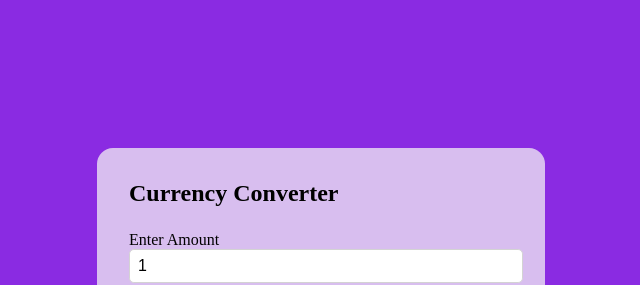
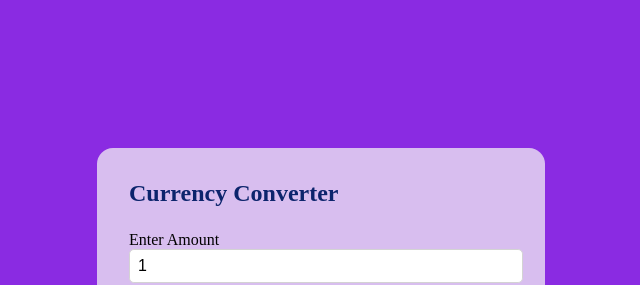
Before and after one commit to AnkitKrPathak/currency-converter, a plain HTML site: page index.html in a window 1280 px wide. Shown: the top 285 px of the page, without its empty margins (319-959 px from the left). Drawn offline with Linux system fonts and the light colour scheme; no server answers.

Commit message:
Add Styling

```diff
--- a/style.css
+++ b/style.css
@@ -17,6 +17,10 @@ body {
     border-radius: 1rem;
     min-height: 55vh;
     min-width: 30vw;
+}
+
+.container h2 {
+    color: rgb(12, 36, 108);
 }
 
 form .amount {
```
